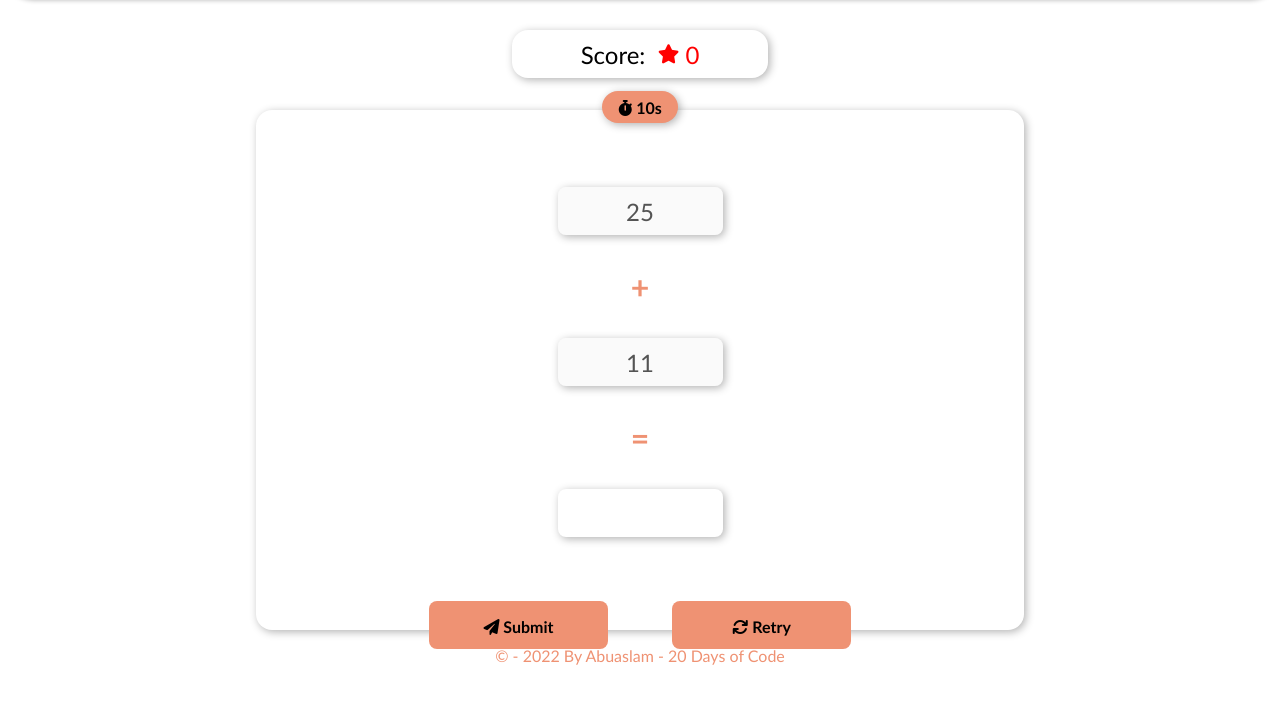
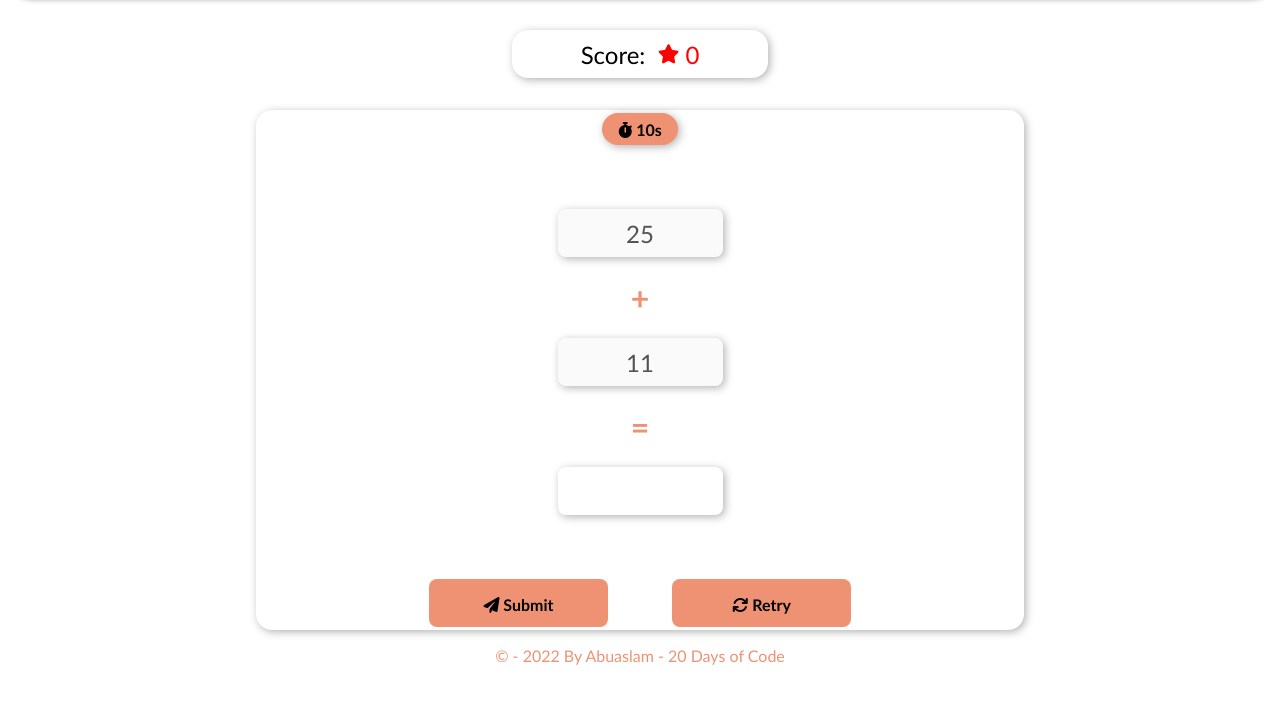
Before and after one commit to Abuaslamtech/Addition-Game, a plain HTML site: page index.html in a window 1280 px wide. Shown: the part 82-786 px from the top of the page. Drawn offline with Linux system fonts and the light colour scheme.

Commit message:
Update style.css

```diff
--- a/style.css
+++ b/style.css
@@ -5,6 +5,9 @@
   box-sizing: border-box;
   font-family: "Trebuchet MS", "Lucida Sans Unicode", "Lucida Grande",
     "Lucida Sans", Arial, sans-serif;
+}
+body {
+  height: 100vh;
 }
 header {
   height: 10vh;
@@ -87,7 +90,7 @@ input {
   width: 40%;
   margin: auto;
   width: 50%;
-  padding: 1rem;
+  padding: 0.3rem;
   border-radius: 1rem;
   font-size: 2rem;
   font-weight: 700;
@@ -104,7 +107,7 @@ footer {
   display: flex;
   justify-content: center;
   align-items: center;
-  padding: 1rem;
+  padding: 0.5rem;
   margin: auto;
   margin-top: 2rem;
   box-shadow: 2px 2px 9px rgba(0, 0, 0, 0.3);
```
